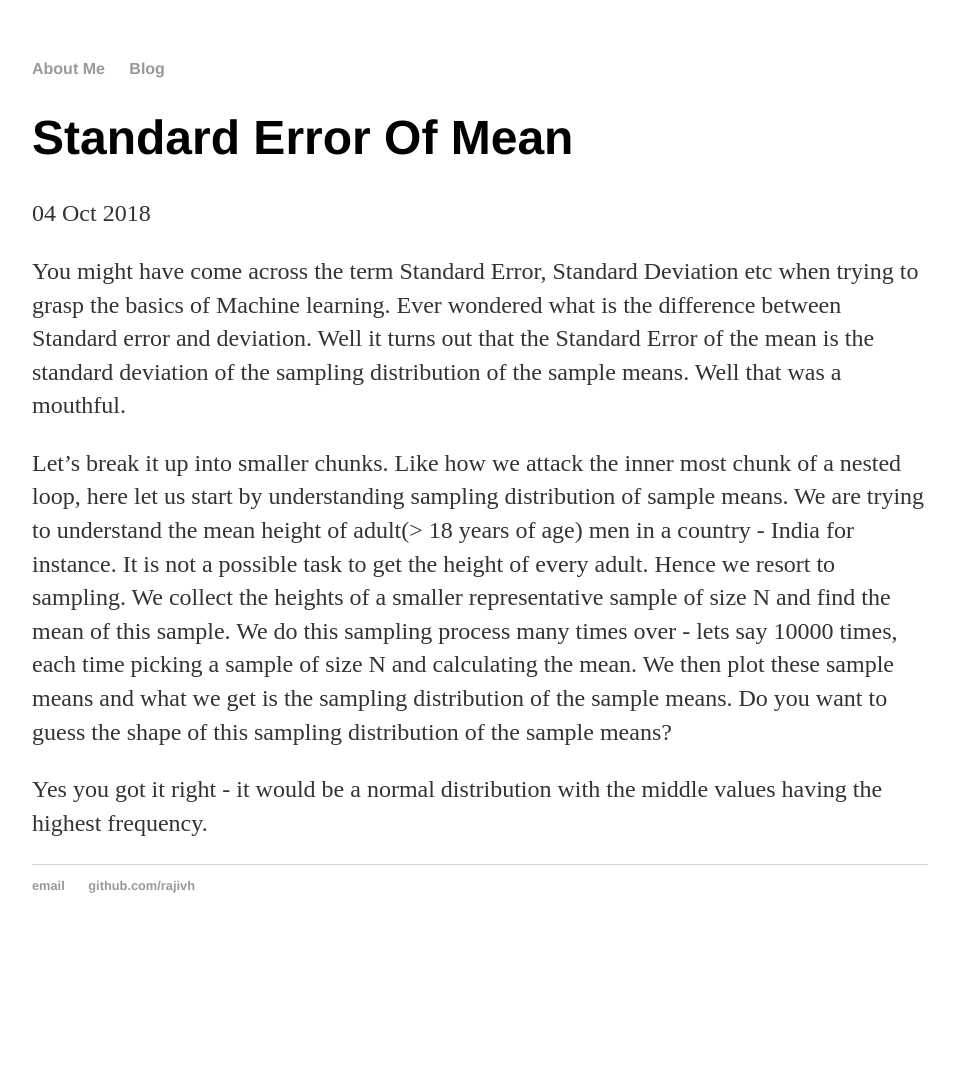
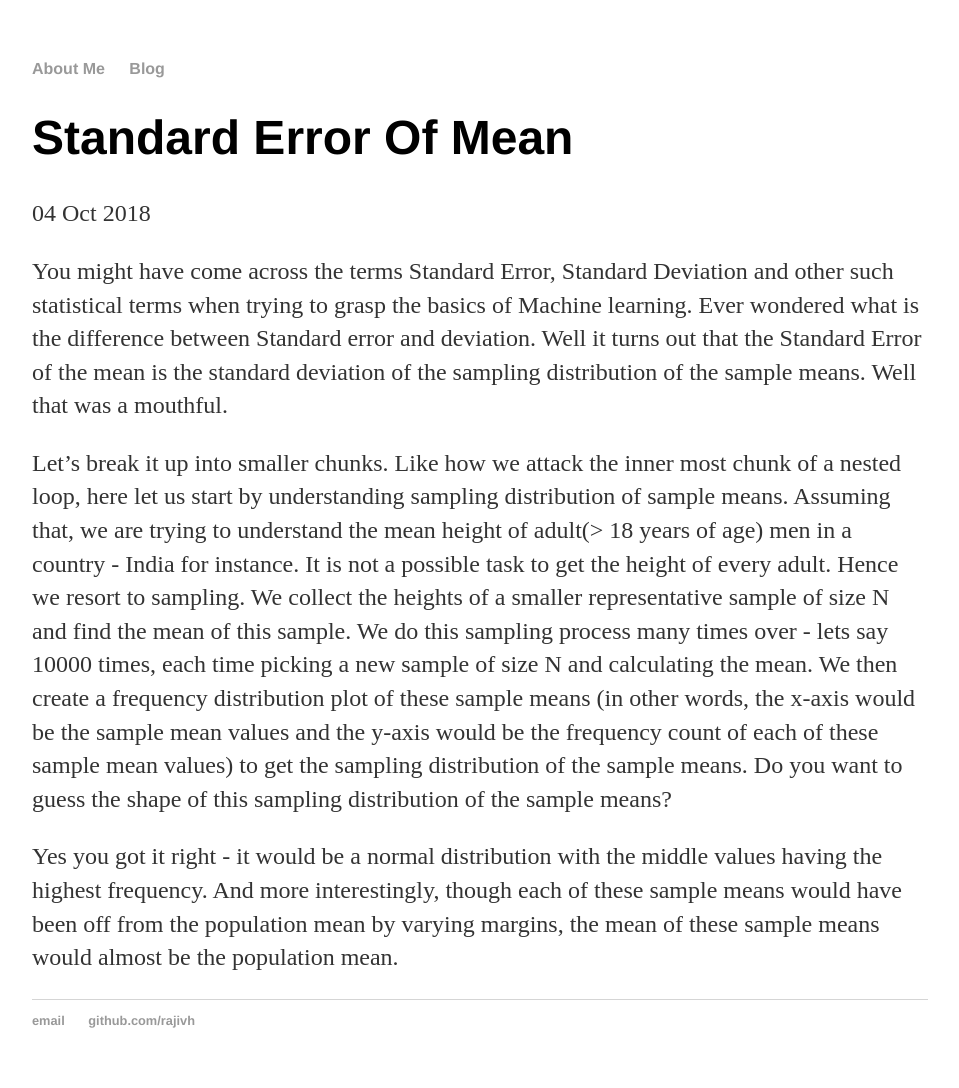
Before and after one commit to Rajivh/rajivh.github.io, a Jekyll site: the page built from _posts/2018-10-04-Standard-Error-of-mean.md, in a window 1280 px wide. Shown: the whole page, without its empty margins (160-1119 px from the left). Built offline with Jekyll 4.4.1, drawn with Linux system fonts in a browser that asks for light colours; our own code applies the rules of GitHub Pages for plain Markdown files; before the commit the page ends 953 px from its top, so only the background shows below that.

Commit message:
Update 2018-10-04-Standard-Error-of-mean.md

```diff
--- a/_posts/2018-10-04-Standard-Error-of-mean.md
+++ b/_posts/2018-10-04-Standard-Error-of-mean.md
@@ -1,5 +1,6 @@
-You might have come across the term Standard Error, Standard Deviation etc when trying to grasp the basics of Machine learning. Ever wondered what is the difference between Standard error and deviation. Well it turns out that the Standard Error of the mean is the standard deviation of the sampling distribution of the sample means. Well that was a mouthful.
+You might have come across the terms Standard Error, Standard Deviation and other such statistical terms when trying to grasp the basics of Machine learning. Ever wondered what is the difference between Standard error and deviation. Well it turns out that the Standard Error of the mean is the standard deviation of the sampling distribution of the sample means. Well that was a mouthful.
 
-Let's break it up into smaller chunks. Like how we attack the inner most chunk of a nested loop, here let us start by understanding sampling distribution of sample means. We are trying to understand the mean height of adult(> 18 years of age) men in a country - India for instance. It is not a possible task to get the height of every adult. Hence we resort to sampling. We collect the heights of a smaller representative sample of size N and find the mean of this sample. We do this sampling process many times over - lets say 10000 times, each time picking a sample of size N and calculating the mean. We then plot these sample means and what we get is the sampling distribution of the sample means. Do you want to guess the shape of this sampling distribution of the sample means?
+Let's break it up into smaller chunks. Like how we attack the inner most chunk of a nested loop, here let us start by understanding sampling distribution of sample means. Assuming that, we are trying to understand the mean height of adult(> 18 years of age) men in a country - India for instance. It is not a possible task to get the height of every adult. Hence we resort to sampling. We collect the heights of a smaller representative sample of size N and find the mean of this sample. We do this sampling process many times over - lets say 10000 times, each time picking a new sample of size N and calculating the mean. We then create a frequency distribution plot of these sample means (in other words, the x-axis would be the sample mean values and the y-axis would be the frequency count of each of these sample mean values) to get the sampling distribution of the sample means.
+Do you want to guess the shape of this sampling distribution of the sample means?
 
-Yes you got it right - it would be a normal distribution with the middle values having the highest frequency.
+Yes you got it right - it would be a normal distribution with the middle values having the highest frequency. And more interestingly, though each of these sample means would have been off from the population mean by varying margins, the mean of these sample means would almost be the population mean.
```
